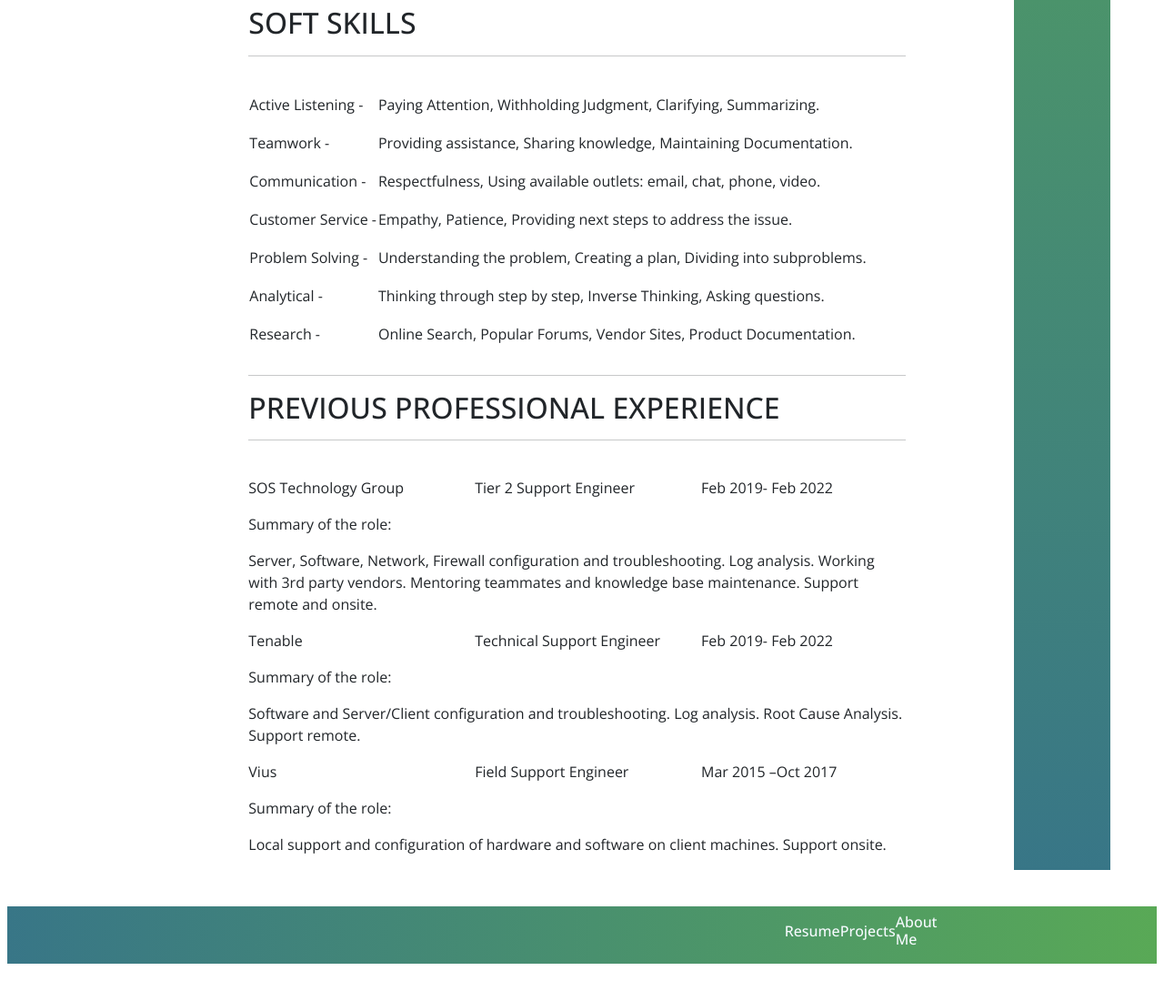
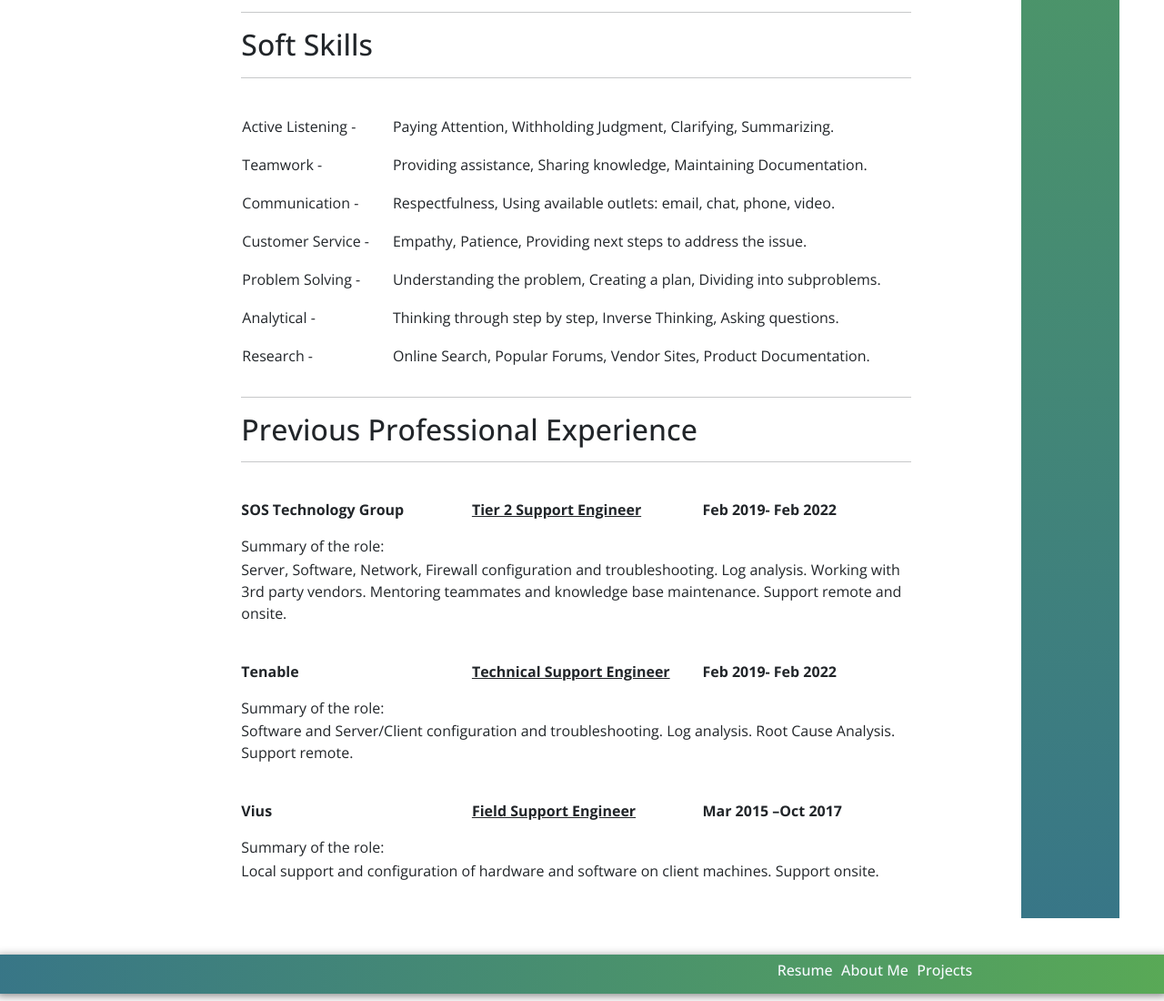
Before and after one commit to brodjay/portfolio, a plain HTML site: page index.html in a window 1280 px wide. Shown: the part 800-1900 px from the top of the page at 91% size. Before the commit the page ends 1867 px from the top, so only its background shows below. Drawn offline with nearby package versions, Linux system fonts and the light colour scheme.

Commit message:
v3_Feature_Added final styling touches.

```diff
--- a/index.html
+++ b/index.html
@@ -17,8 +17,9 @@
                 <div id="navmenu" class="container-fluid col-2">
                             <!--<a href="#"><h2>Home</h2></a>-->
                             <a href="index.html"><h2>Resume</h2></a>
+                            <a href="aboutme.html"><h2>About Me</h2></a>
                             <a href="projects.html"><h2>Projects</h2></a>
-                            <a href="aboutme.html"><h2>About Me</h2></a>
+
                 </div>
                 <div class="col-2"></div>
             </nav>
@@ -29,8 +30,8 @@
                         <img id="profile-pic" class="img-fluid" alt="Image of Broderick" src="profile-pic.jpg">
                     </a>
                     <a href="index.html"><h3>Resume</h3></a>
+                    <a href="aboutme.html"><h3>About Me</h3></a>
                     <a href="projects.html"><h3>Projects</h3></a>
-                    <a href="aboutme.html"><h3>About Me</h3></a>
                 </div>
                 <div id="resume" class="col-7 text-right">
                     <h1>Broderick Jay</h1>
@@ -38,10 +39,12 @@
                     <p>Contact: 443-741-1149, brodjay@gmail.com</p>
                     <hr>
                     <p>Former IT Support Engineer looking to transition to Technical or Application Support.</p>
+                    <br>
                     <h2>Technical Skills</h2>
                     <hr>
+                    <table>
                     <br>
-                    <table>
+                        <tr>
                             <td>
                                 <p>Python -</p>
                             </td>
@@ -124,7 +127,7 @@
                         </tr>
                     </table>
                     <hr>
-                    <h2>SOFT SKILLS</h2>
+                    <h2>Soft Skills</h2>
                     <hr>
                     <br>
                     <table>
@@ -187,59 +190,59 @@
                         </tr>
                     </table>
                     <hr>
-                    <h2>PREVIOUS PROFESSIONAL EXPERIENCE</h2>
+                    <h2>Previous Professional Experience</h2>
                     <hr>
                     <br>
-                    <div class="row">
+                    <div  class="row jobs">
                         <div class="col-4">
                             <p>SOS Technology Group</p>
                         </div>
                         <div class="col-4">
-                            <p>Tier 2 Support Engineer</p>
+                            <p><u>Tier 2 Support Engineer</u></p>
                         </div>
                         <div class="col-4">
                             <p>Feb 2019- Feb 2022</p>
                         </div>
                     </div>
-                    <div class="row">
+                    <div class="row summary-row">
                         <div class="col">
-                            <p>Summary of the role:</p>
+                            <p class="summary">Summary of the role:</p>
                             <p>Server, Software, Network, Firewall configuration and troubleshooting. Log analysis. Working with 3rd party vendors. Mentoring teammates and knowledge base maintenance. Support remote and onsite.
                             </p>
                         </div>
                     </div>
-                    <div class="row">
+                    <div class="row jobs">
                         <div class="col-4">
                             <p>Tenable</p>
                         </div>
                         <div class="col-4">
-                            <p>Technical Support Engineer</p>
+                            <p><u>Technical Support Engineer</u></p>
                         </div>
                         <div class="col-4">
                             <p>Feb 2019- Feb 2022</p>
                         </div>
                     </div>
-                    <div class="row">
+                    <div class="row summary-row">
                         <div class="col">
-                            <p>Summary of the role:</p>
+                            <p class="summary">Summary of the role:</p>
                             <p>Software and Server/Client configuration and troubleshooting. Log analysis. Root Cause Analysis. Support remote.
                             </p>
                         </div>
                     </div>
-                    <div class="row">
+                    <div class="row jobs">
                         <div class="col-4">
                             <p>Vius</p>
                         </div>
                         <div class="col-4">
-                            <p>Field Support Engineer</p>
+                            <p><u>Field Support Engineer</u></p>
                         </div>
                         <div class="col-4">
                             <p>Mar 2015 –Oct 2017</p>
                         </div>
                     </div>
-                    <div class="row">
+                    <div class="row summary-row">
                         <div class="col">
-                            <p>Summary of the role:</p>
+                            <p class="summary">Summary of the role:</p>
                             <p>Local support and configuration of hardware and software on client machines. Support onsite.</p>
                         </div>
                     </div>
@@ -256,8 +259,8 @@
                      <div id="navmenu" class="container-fluid col-2">
                                  <!--<a href="#"><h2>Home</h2></a>-->
                                  <a href="index.html"><h2>Resume</h2></a>
+                                 <a href="aboutme.html"><h2>About Me</h2></a>
                                  <a href="projects.html"><h2>Projects</h2></a>
-                                 <a href="aboutme.html"><h2>About Me</h2></a>
                      </div>
                      <div class="col-2"></div>
                 </nav>
--- a/style.css
+++ b/style.css
@@ -8,15 +8,13 @@
     src: url("assets/OpenSans-Italic-VariableFont_wdth,wght.ttf") format("truetype");
   }
 
-body {
+.container-fluid {
     margin: 0px;
     padding:0px;
+    height: 100%;
     font-family: OpenSans, 'Times New Roman', Arial, Helvetica, sans-serif;
 }
 
-
-#navmenu {
-   }
 
 #navmenu a h2 {
     font-size: 1.2em;
@@ -40,9 +38,8 @@ body {
 .navbar {
     /*background-image: linear-gradient(to right, #59a956, #387687 );*/
     background-image: linear-gradient(to right,#387687, #59a956);
-
+    box-shadow: 0px 2px 10px grey;
 }
-
 
 #main {
     margin-top: 5em;
@@ -50,6 +47,26 @@ body {
 
 #right {
     background-image: linear-gradient(#59a956, #387687);
+}
+
+.jobs .col-4 p {
+    font-weight: bold;
+}
+
+.summary {
+    margin-bottom: .1em;
+}
+
+.summary-row {
+    margin-bottom: 1.5em;
+}
+
+tr {
+    margin-bottom: .1em;
+}
+
+.skills {
+    margin-left: 1.5em;
 }
 
 #profile-pic {
@@ -83,12 +100,34 @@ body {
     max-width:80%;
     height: auto;
     margin-bottom: 2em;
+    margin-left: 2em;
 }
 
 #main-aboutme {
+    margin-top: 7em;
+}
+
+#card-main {
     margin-top: 5em;
 }
 
+.card {
+    margin-bottom: 2em;
+}
+
+.card-header{
+    color: #f6fafe;
+    font-weight: bold;
+    background-image: linear-gradient(to right, #59a956, #478d71);
+}
+
+.btn {
+    background-color: #478d71;
+}
+
+.btn:hover {
+    background-color:#54a45b;
+}
 #footer {
     padding: .5em;
     margin-top: 2em;
```
Also changed, not shown: aboutme.html (+8 -6 lines), projects.html (+7 -7 lines).
